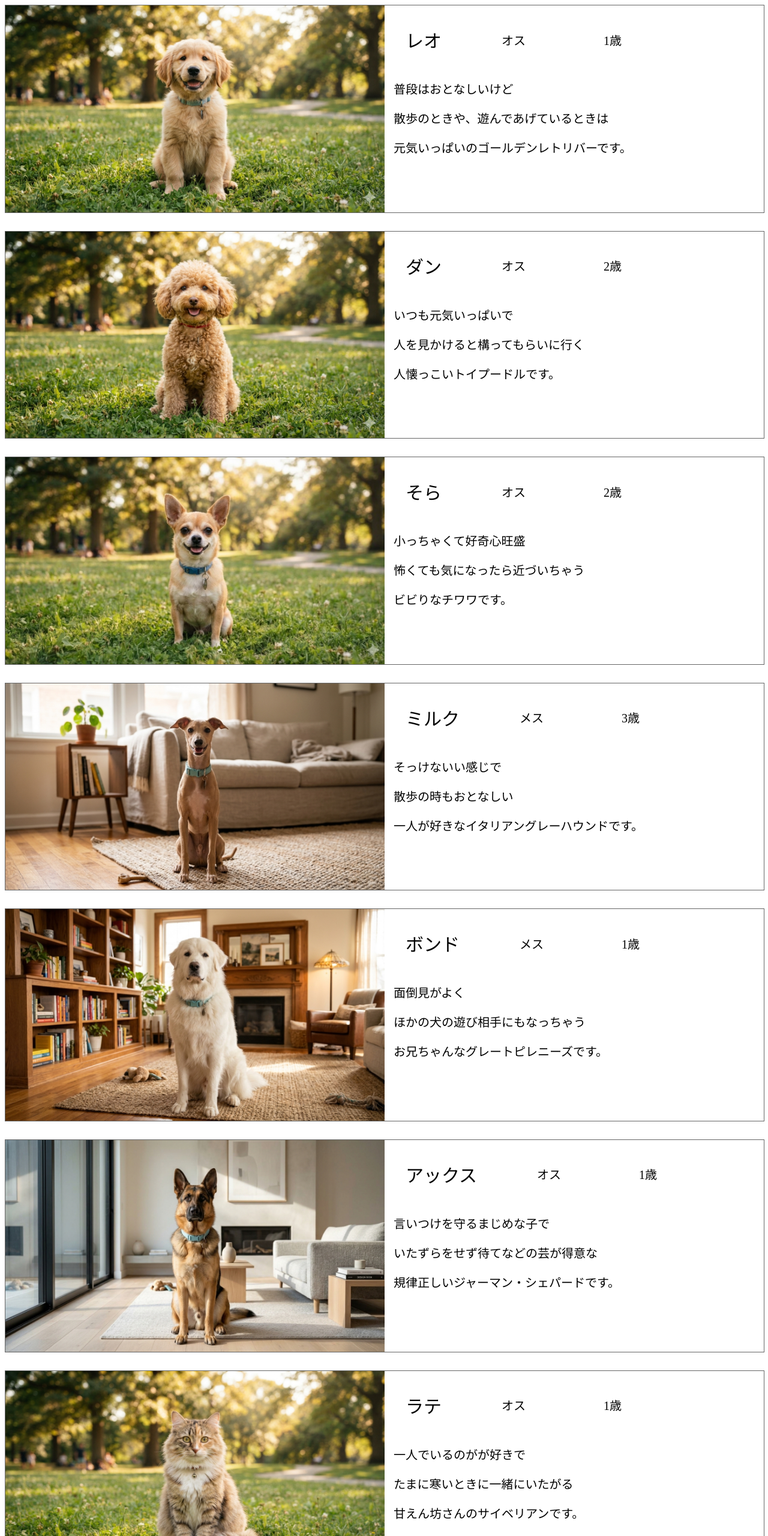
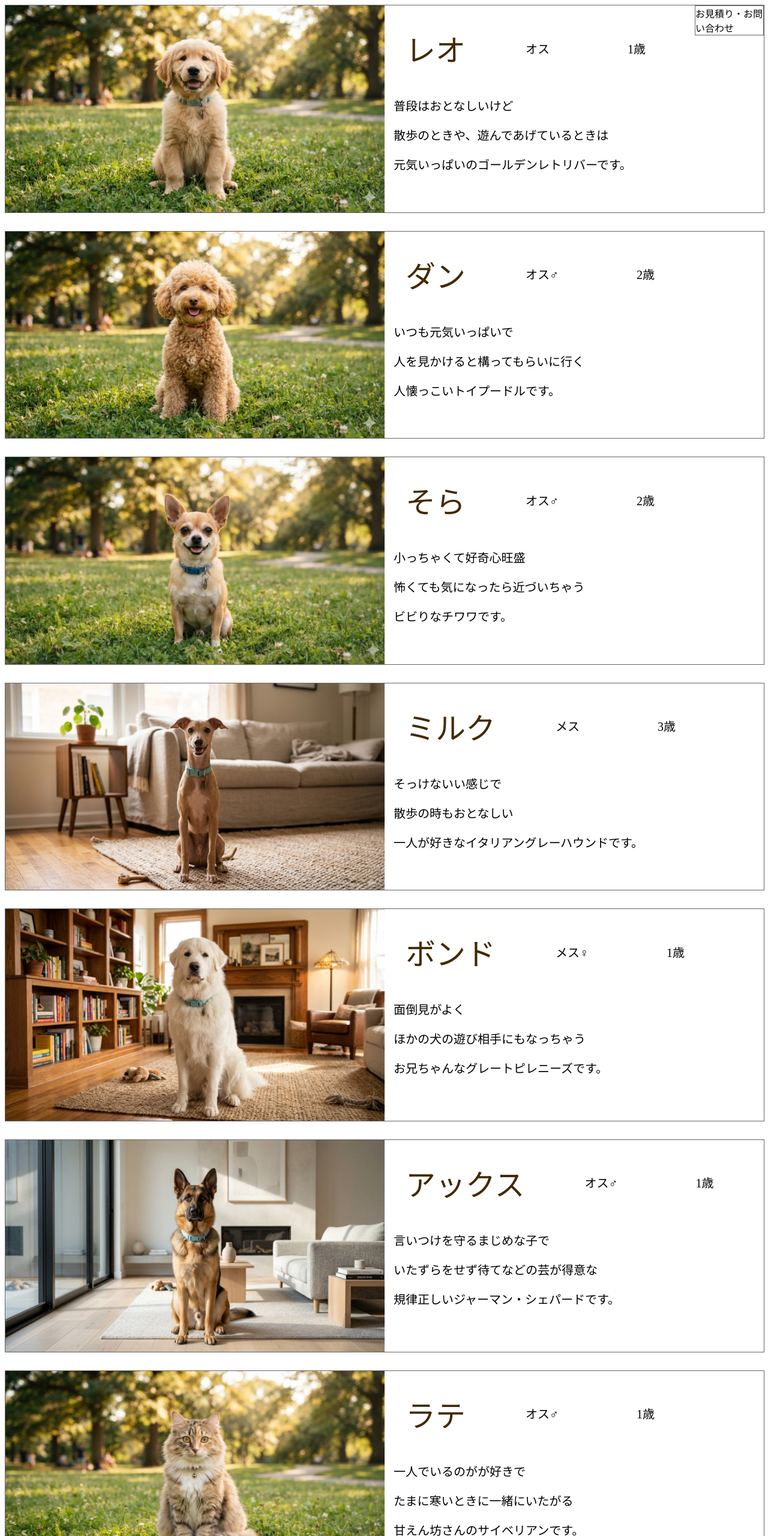
Before and after one commit to skudousys26/pet-shop-morioka, a plain HTML site: page introduction.html in a window 1280 px wide. Shown: the top 2560 px of the page at 60% size. Drawn offline with Linux system fonts and the light colour scheme.

Commit message:
ペットの名前を茶色にそして大きくした、お問い合わせのボタンを中途半端に作った

```diff
--- a/css/introduction.css
+++ b/css/introduction.css
@@ -35,6 +35,12 @@
     font-size: 20px;
 
 }
+.infometion-button{
+    border: 1px solid #666;
+    height: 100%;
+
+
+}
 
 
 .pet-name {
@@ -45,9 +51,11 @@
 }
 
 .pet-name h3 {
-    font-size: 30px;
+
+    font-size: 50px;
     font-weight: normal;
     margin: 20px;
+    color: #422A03;
 }
 
 .pet-name p {
--- a/introduction.html
+++ b/introduction.html
@@ -28,6 +28,7 @@
                     <p>元気いっぱいのゴールデンレトリバーです。</p>
 
                 </div>
+                <div class="infometion-button">お見積り・お問い合わせ</div>
             </div>
 
 
@@ -36,7 +37,7 @@
                 <div class="pet-introduction">
                     <div class="pet-name">
                         <h3>ダン</h3>
-                        <p>オス</p>
+                        <p>オス♂</p>
                     <div class="pet-age">
                         <p>2歳</p>
                     </div>
@@ -54,7 +55,7 @@
                 <div class="pet-introduction">
                     <div class="pet-name">
                         <h3>そら</h3>
-                        <p>オス</p>
+                        <p>オス♂</p>
                     <div class="pet-age">
                         <p>2歳</p>
                     </div>
@@ -90,7 +91,7 @@
                 <div class="pet-introduction">
                     <div class="pet-name">
                         <h3>ボンド</h3>
-                        <p>メス</p>
+                        <p>メス♀</p>
                     <div class="pet-age">
                         <p>1歳</p>
                     </div>
@@ -108,7 +109,7 @@
                 <div class="pet-introduction">
                     <div class="pet-name">
                         <h3>アックス</h3>
-                        <p>オス</p>
+                        <p>オス♂</p>
                     <div class="pet-age">
                         <p>1歳</p>
                     </div>
@@ -126,7 +127,7 @@
                 <div class="pet-introduction">
                     <div class="pet-name">
                         <h3>ラテ</h3>
-                        <p>オス</p>
+                        <p>オス♂</p>
                     <div class="pet-age">
                         <p>1歳</p>
                     </div>
@@ -145,7 +146,7 @@
                 <div class="pet-introduction">
                     <div class="pet-name">
                         <h3>きなこ</h3>
-                        <p>メス</p>
+                        <p>メス♀</p>
                     <div class="pet-age">
                         <p>2歳</p>
                     </div>
@@ -163,7 +164,7 @@
                 <div class="pet-introduction">
                     <div class="pet-name">
                         <h3>ムギ</h3>
-                        <p>メス</p>
+                        <p>メス♀</p>
                     <div class="pet-age">
                         <p>1歳</p>
                     </div>
@@ -181,7 +182,7 @@
                 <div class="pet-introduction">
                     <div class="pet-name">
                         <h3>ちゃちゃ</h3>
-                        <p>オス</p>
+                        <p>オス♂</p>
                     <div class="pet-age">
                         <p>3歳</p>
                     </div>
@@ -199,7 +200,7 @@
                 <div class="pet-introduction">
                     <div class="pet-name">
                         <h3>ミケ</h3>
-                        <p>メス</p>
+                        <p>メス♀</p>
                     <div class="pet-age">
                         <p>1歳</p>
                     </div>
@@ -217,7 +218,7 @@
                 <div class="pet-introduction">
                     <div class="pet-name">
                         <h3>おもち</h3>
-                        <p>メス</p>
+                        <p>メス♀</p>
                     <div class="pet-age">
                         <p>1歳</p>
                     </div>
```
